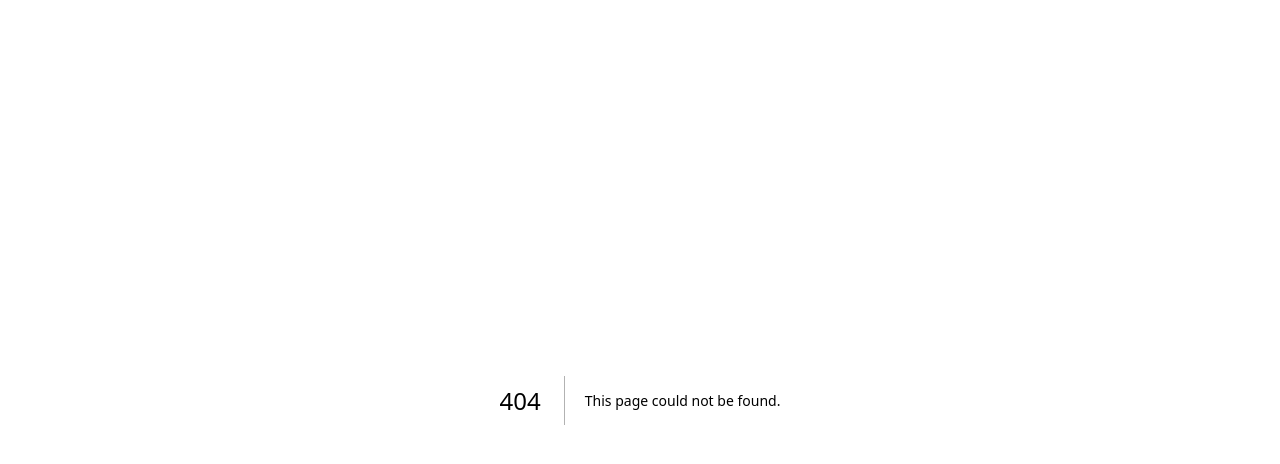
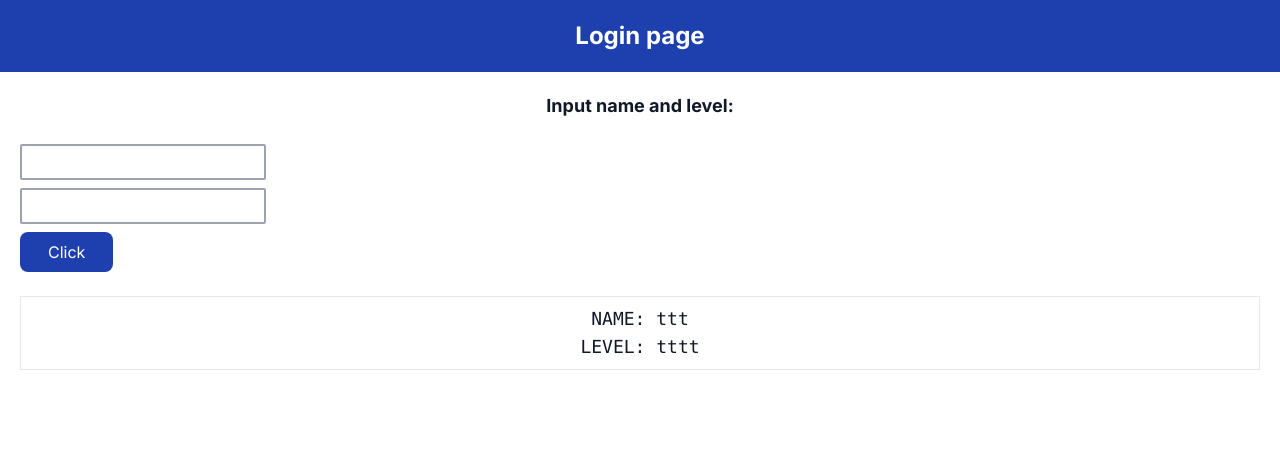
Before and after one commit to to-fumi/octopath_traveler_parties, a Next.js app: page /login in a window 1280 px wide. Before the commit this address had no page. Shown: the top 464 px of the page. Built offline with nearby package versions, Linux system fonts and the light colour scheme.

Commit message:
practice

```diff
--- /dev/null
+++ b/src/app/login/page.tsx
@@ -0,0 +1,55 @@
+"use client"
+import { useState } from 'react'
+import useSWR from 'swr'
+
+const url = 'http://localhost:3000/rh'
+const fetcher = (...args) => fetch(...args)
+  .then(res => res.json())
+
+export default function Home() {
+  const [name, setName] = useState('')
+  const [level, setLevel] = useState('')
+  const {data, error, mutate, isLoading} = useSWR(url, fetcher)
+  const doName = (event)=> {
+    const val = event.target.value
+    setName(val)
+  }
+  const doLevel = (event)=> {
+    const val = event.target.value
+    setLevel(val)
+  }
+
+  async function login(formData: FormData) {
+    fetch('/rh', {
+      method: 'POST',
+      body: formData
+    }).then(response => {
+      setName('')
+      setLevel('')
+      mutate()
+    })
+    .catch(error => {
+      console.log(error)
+    });
+  }
+
+  return (
+    <main>
+      <h1 className='title'>Login page</h1>
+      <p className='msg font-bold'>
+        Input name and level:
+      </p>
+      <form action={login}>
+        <div><input type='text' className='input mx-5 my-1'
+          name='name' value={name} onChange={doName} /></div>
+        <div><input type='password' className='input mx-5 my-1'
+          name='level' value={level} onChange={doLevel} /></div>
+        <div className='mx-3'><button className='btn my-1'>Click</button></div>
+      </form>
+      <pre className='msg border p-2'>
+        {error ? 'ERROR' : isLoading ?
+          'loading...' : data.content}
+      </pre>
+    </main>
+  )
+}
--- a/src/app/page.tsx
+++ b/src/app/page.tsx
@@ -160,25 +160,103 @@
 //   )
 // }
 
+// "use client"
+// import useSWR from 'swr'
+
+// const url = '/rh'
+// const fetcher = (...args) => fetch(...args)
+//   .then(res => res.json())
+
+// export default function Home() {
+//   const {data,error,isLoading} = useSWR(url, fetcher)
+//   return (
+//     <main>
+//       <h1 className='title'>Index page</h1>
+//       <p className='msg font-bold'>
+//         ※Get data by SWR
+//       </p>
+//       <p className='msg border p-2'>
+//         {error ? 'ERROR': isLoading ?
+//           'Loading': data.content + data.image}
+//       </p>
+//     </main>
+//   )
+// }
+
+// "use client"
+// import { useState } from 'react'
+// import useSWR from 'swr'
+
+// const url = 'http://localhost:3000/rh?id='
+// const fetcher = (...args) => fetch(...args)
+//   .then(res =>  res.json())
+
+// export default function Home() {
+//   const [input, setInput] = useState(0)
+//   const {data, error, mutate, isLoading} = useSWR(url + input, fetcher)
+//   const doChange = (event) => {
+//     const val = event.target.value
+//     setInput(val)
+//     mutate(url + val)
+//   }
+//   return (
+//     <main>
+//       <h1 className='title'>Index page</h1>
+//       <p className='msg font-bold'>
+//         #Get data by SWR
+//       </p>
+//       <input type="number" min="0" max="2"
+//         className='input m-5'
+//         value={input} onChange={doChange} />
+//       <p className='msg border p-2'>
+//         {error ? "ERROR" : isLoading ?
+//           'loading...' : JSON.stringify(data)}
+//       </p>
+//     </main>
+//   )
+// }
+
 "use client"
+import { useState } from 'react'
 import useSWR from 'swr'
 
-const url = '/rh'
+const url = 'http://localhost:3000/rh'
 const fetcher = (...args) => fetch(...args)
   .then(res => res.json())
 
 export default function Home() {
-  const {data,error,isLoading} = useSWR(url, fetcher)
+  const [input, setInput] = useState('')
+  const {data, error, mutate, isLoading} = useSWR(url, fetcher)
+  const doChange = (event)=> {
+    const val = event.target.value
+    setInput(val)
+    mutate(url)
+  }
+  const doAction = ()=> {
+    const opts = {
+      method:'POST',
+      body:JSON.stringify({content:input})
+    }
+    fetch(url,opts).then(resp=>{
+      setInput('')
+      mutate(url)
+    })
+  }
   return (
     <main>
-      <h1 className='title'>Index page</h1>
+      <h1 className='title'>Index Page</h1>
       <p className='msg font-bold'>
-        ※Get data by SWR
+        #Get data by SWR
       </p>
-      <p className='msg border p-2'>
-        {error ? 'ERROR': isLoading ?
-          'Loading': data.content + data.image}
-      </p>
+      <input type='text' className='input m-5'
+        value={input} onChange={doChange} />
+      <button onClick={doAction} className='btn'>
+        Click
+      </button>
+      <pre className='msg border p-2'>
+        {error ? 'Error': isLoading ?
+          'loading...' : data.content}
+      </pre>
     </main>
   )
 }
--- a/src/app/rh/route.ts
+++ b/src/app/rh/route.ts
@@ -1,10 +1,74 @@
+// "use server"
+
+// const url = 'http://localhost:3000/enemy.json'
+
+// export async function GET(request: Request) {
+//   const result = await fetch(url, {
+//     headers: {
+//       'Content-Type': 'application/json',
+//     },
+//   })
+//   const data = await result.json()
+
+//   const { searchParams } = new URL(request.url)
+//   var id = +searchParams.get('id')
+//   id = id < 0 ? 0 : id >= data.data.length ? data.data.length - 1 : id
+
+//   const item = data.data[id]
+
+//   return new Response(JSON.stringify(item), {
+//     status: 200,
+//     headers: { 'Content-Type': 'application/json'}
+//   })
+// }
+
+// "use server"
+// import fs from 'fs'
+
+// const path = './data.txt'
+
+// export async function GET(request: Request) {
+//   const content = fs.readFileSync(path, {flag:'a+'})
+//     .toString().trim()
+
+//   return new Response(JSON.stringify({content:content}), {
+//     status: 200,
+//     headers: { 'Content-Type': 'application/json' },
+//   })
+// }
+
+// export async function POST(request: Request) {
+//   const body = await request.json()
+//   fs.appendFileSync(path, body.content + "\n")
+//   return new Response(
+//     JSON.stringify({ content:'ok' }),
+//     {
+//       status: 200,
+//       headers: { 'Content-Type': 'application/json' },
+//     }
+//   )
+// }
+
 "use server"
+import fs from 'fs'
+
+const path = './form.txt'
 
 export async function GET(request: Request) {
-  const res = { content:'Hello, this is API content!',
-                image: 'Text Image'}
-  return new Response(JSON.stringify(res), {
+  const content = fs.readFileSync(path, {flag:'a+'})
+    .toString().trim()
+  return new Response(JSON.stringify({content:content.toString()}), {
     status: 200,
     headers: { 'Content-Type': 'application/json' },
   })
 }
+
+export async function POST(request: Request) {
+  const formData = await request.formData()
+  const name = formData.get('name')
+  const level = formData.get('level')
+  const content = 'NAME: ' + name + '\n' +
+    'LEVEL: ' + level
+  fs.writeFileSync(path, content)
+  return new Response({status:'ok'})
+}
```
Also changed, not shown: data.txt, form.txt (added).
